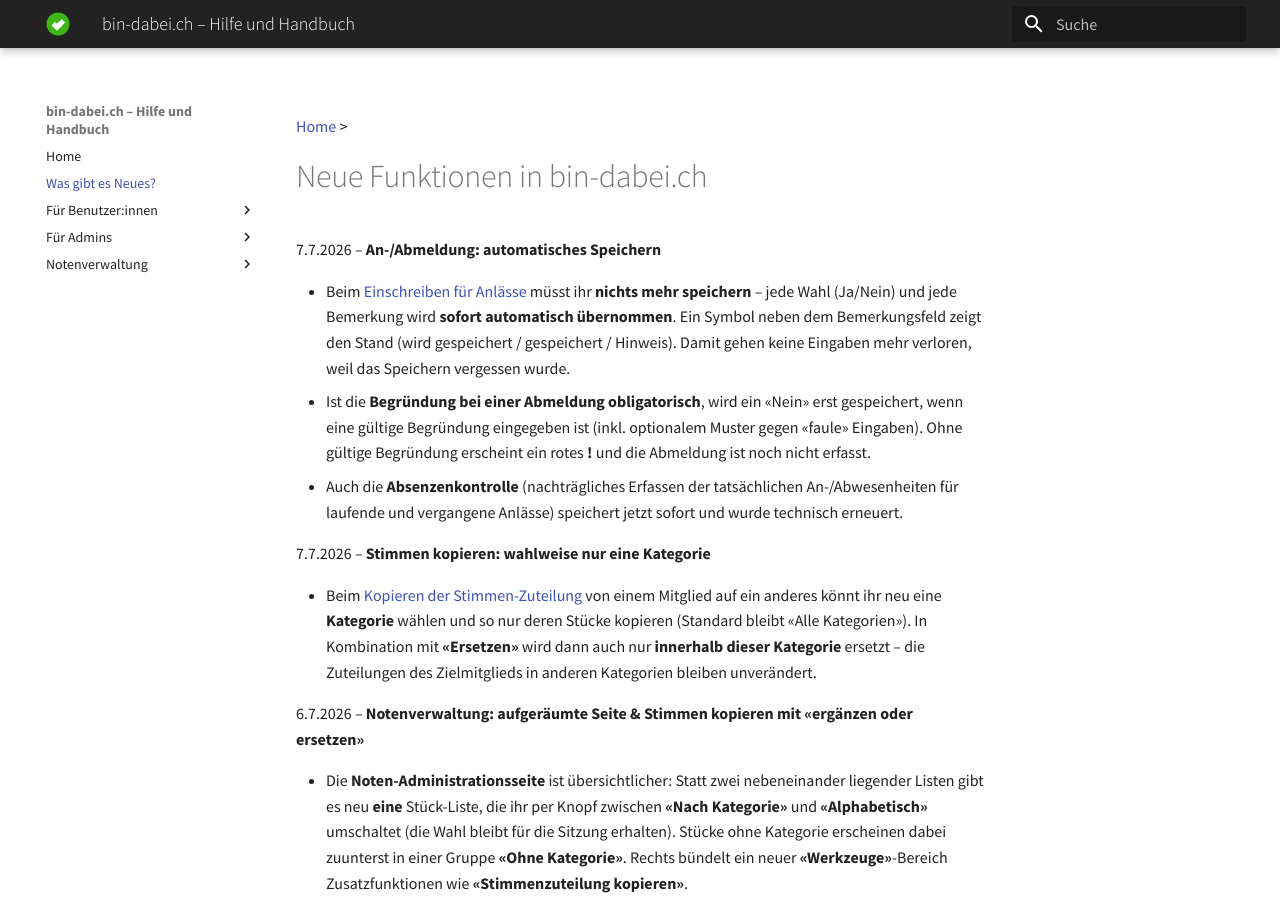
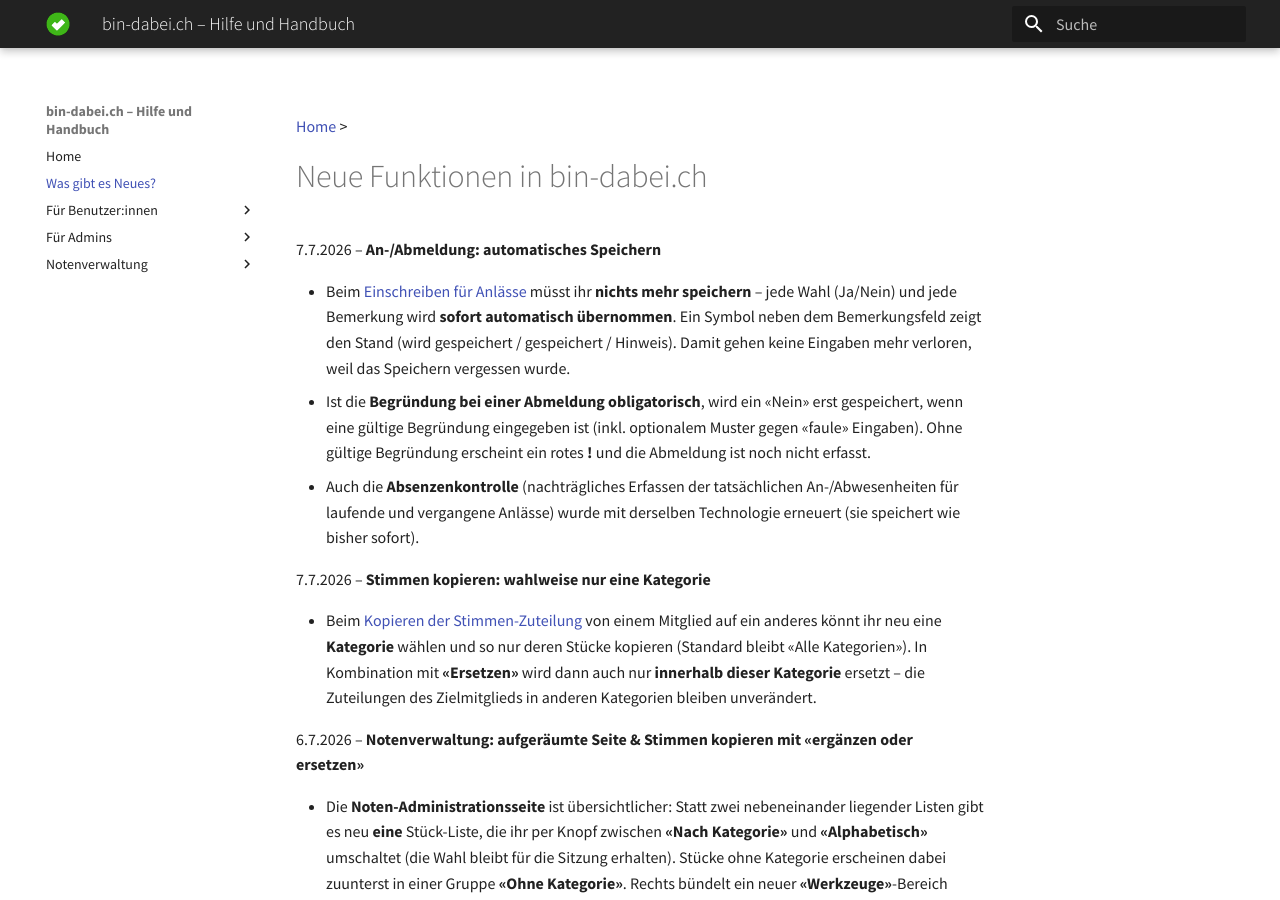
Before and after one commit to ritterg/bin-dabei-dokumentation, an MkDocs documentation site: the page built from docs/changelog.md, in a window 1280 px wide and 900 px high. Built offline with MkDocs 1.6.1 and Material for MkDocs 9.7.7, drawn with Linux system fonts in a browser that asks for light colours; some web fonts are replaced.

Commit message:
docs(changelog): correct absence-control wording (already saved immediately)

```diff
--- a/docs/changelog.md
+++ b/docs/changelog.md
@@ -6,7 +6,7 @@
 
 - Beim [Einschreiben für Anlässe](/user/einschreiben) müsst ihr **nichts mehr speichern** – jede Wahl (Ja/Nein) und jede Bemerkung wird **sofort automatisch übernommen**. Ein Symbol neben dem Bemerkungsfeld zeigt den Stand (wird gespeichert / gespeichert / Hinweis). Damit gehen keine Eingaben mehr verloren, weil das Speichern vergessen wurde.
 - Ist die **Begründung bei einer Abmeldung obligatorisch**, wird ein «Nein» erst gespeichert, wenn eine gültige Begründung eingegeben ist (inkl. optionalem Muster gegen «faule» Eingaben). Ohne gültige Begründung erscheint ein rotes **!** und die Abmeldung ist noch nicht erfasst.
-- Auch die **Absenzenkontrolle** (nachträgliches Erfassen der tatsächlichen An-/Abwesenheiten für laufende und vergangene Anlässe) speichert jetzt sofort und wurde technisch erneuert.
+- Auch die **Absenzenkontrolle** (nachträgliches Erfassen der tatsächlichen An-/Abwesenheiten für laufende und vergangene Anlässe) wurde mit derselben Technologie erneuert (sie speichert wie bisher sofort).
 
 7.7.2026 – **Stimmen kopieren: wahlweise nur eine Kategorie**
 
```
